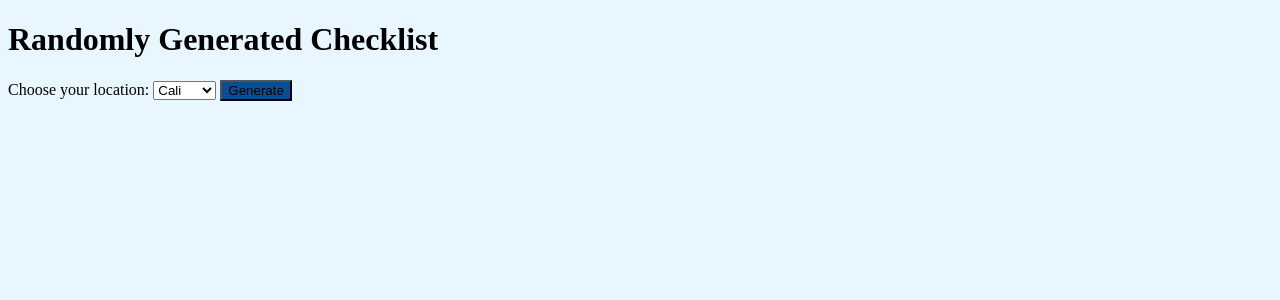
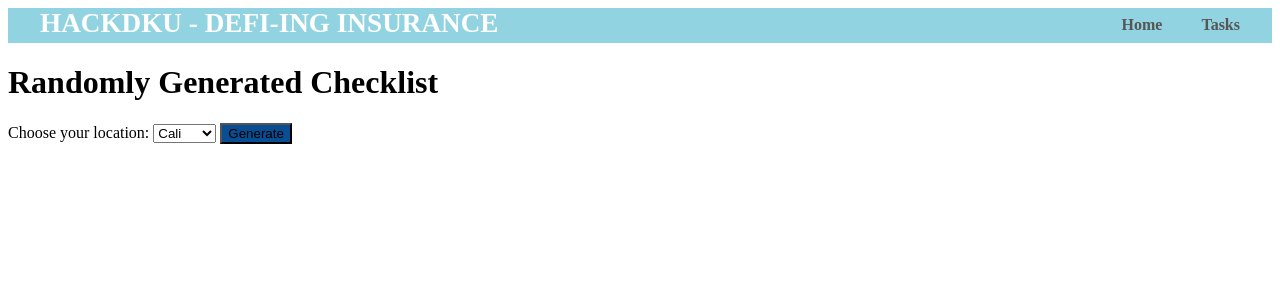
Before and after one commit to m2ry/DKUHackathon, a Flask app: page / in a window 1280 px wide. Shown: the top 300 px of the page. Run offline with Flask 3, Linux system fonts and the light colour scheme.

Commit message:
Update index.html

```diff
--- a/website/templates/index.html
+++ b/website/templates/index.html
@@ -1,11 +1,22 @@
 <!DOCTYPE html>
 <html lang="en">
 <head>
-    <meta charset="UTF-8">
-    <meta name="viewport" content="width=device-width, initial-scale=1.0">
-    <title>Randomly Generated Checklist</title>
+    <meta charset="utf-8">
+    <title>Defi-ing</title>
+    <link rel="stylesheet" href="{{ url_for('static', filename='css/template.css') }}">
 </head>
-<body style="background-color: {{ colors.background }}">
+<body>
+    <header>
+        <div class="container">
+            <h1 class="logo">HACKDKU - Defi-ing Insurance</h1>
+            <strong><nav>
+              <ul class="menu">
+                <li><a href="{{url_for('home')}}">Home</a></li>
+                <li><a href="{{url_for('index')}}">Tasks</a></li>
+              </ul>
+            </nav></strong>
+          </div>
+        </header>
     <h1>Randomly Generated Checklist</h1>
     <form action="/generate_checklist" method="post">
         <label for="location">Choose your location:</label>
```
